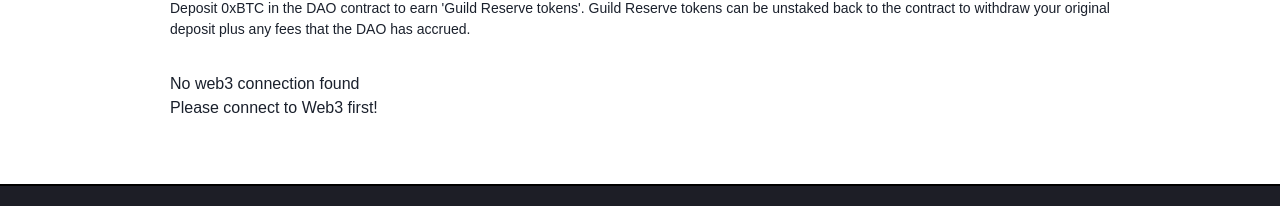
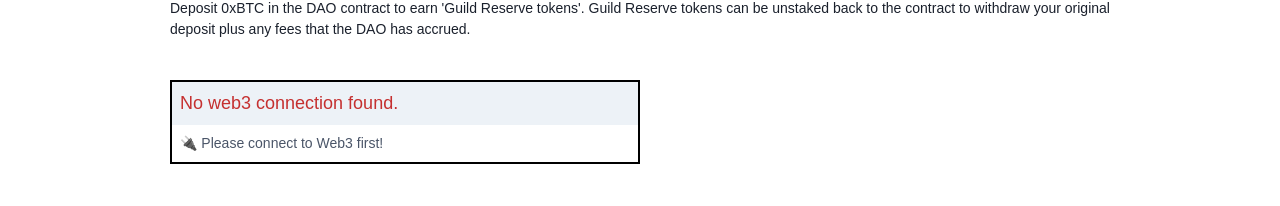
Before and after one commit to ethereumdegen/optimistic-nft-store-web, a Vue app: page /stake in a window 1280 px wide. Shown: the part 188-394 px from the top of the page. Built offline with nearby package versions, Linux system fonts and the light colour scheme; what vue-tailwind would draw is missing.

Commit message:
connection div

```diff
--- a/src/views/components/NotConnectedToWeb3.vue
+++ b/src/views/components/NotConnectedToWeb3.vue
@@ -1,16 +1,16 @@
 <template>
   <div class="section  ">
-    <div class="container-3 w-container">
+    <div class="m-2 w-container w-1/2 border-2 border-black inline-block">
 
 
-          <h3 class="heading-3 footer">No web3 connection found</h3>
+          <h3 class="  p-2 bg-gray-200 text-lg text-red-700">No web3 connection found.</h3>
 
 
 
 
-        <div class=" ">
+        <div class="  p-2 text-sm text-gray-700">
 
-            Please connect to Web3 first!
+            🔌 Please connect to Web3 first!
 
         </div>
         </div>
```
